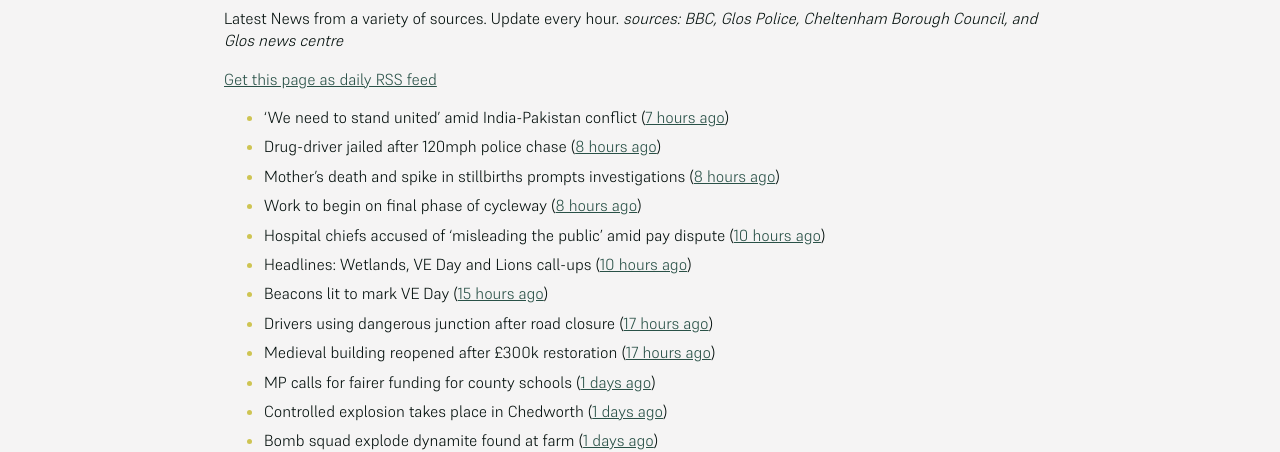
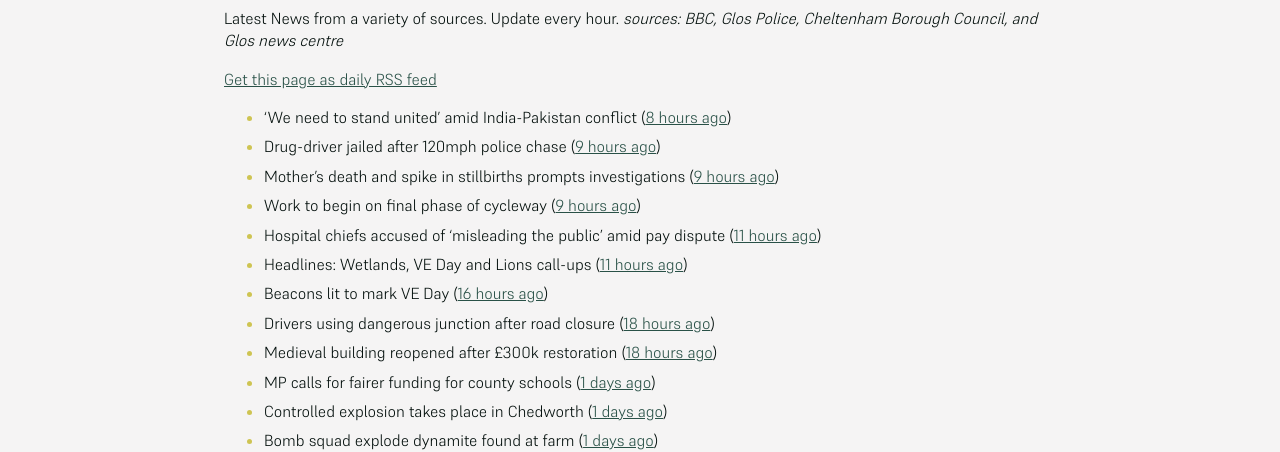
Before and after one commit to mat-0/cheltenham-open-data, a Jekyll site: the page built from _pages/news.md, in a window 1280 px wide. Shown: the part 266-718 px from the top of the page. Built offline with Jekyll 4.4.1, drawn with Linux system fonts in a browser that asks for light colours.

Commit message:
Updated 2025-05-09 23:57:55

```diff
--- a/_pages/news.md
+++ b/_pages/news.md
@@ -12,15 +12,15 @@ _sources: BBC, Glos Police, Cheltenham Borough Council, and Glos news centre_
 [Get this page as daily RSS feed](/daily.rss)
 
 <!-- news_marker starts -->
-- 'We need to stand united' amid India-Pakistan conflict ([7 hours ago](https://www.bbc.com/news/articles/cx202gvxgj7o))
-- Drug-driver jailed after 120mph police chase ([8 hours ago](https://www.bbc.com/news/articles/c8jgl2gdj3jo))
-- Mother’s death and spike in stillbirths prompts investigations ([8 hours ago](https://gloucesternewscentre.co.uk/mothers-death-and-spike-in-stillbirths-prompts-investigations/))
-- Work to begin on final phase of cycleway ([8 hours ago](https://www.bbc.com/news/articles/cjwq3242dego))
-- Hospital chiefs accused of ‘misleading the public’ amid pay dispute ([10 hours ago](https://gloucesternewscentre.co.uk/hospital-chiefs-accused-of-misleading-the-public-amid-pay-dispute/))
-- Headlines: Wetlands, VE Day and Lions call-ups ([10 hours ago](https://www.bbc.com/news/articles/c4gre522d7lo))
-- Beacons lit to mark VE Day ([15 hours ago](https://www.bbc.com/news/videos/c74nln2wnzko))
-- Drivers using dangerous junction after road closure ([17 hours ago](https://www.bbc.com/news/articles/c0qnq5jvwz0o))
-- Medieval building reopened after £300k restoration ([17 hours ago](https://www.bbc.com/news/articles/cwy6y3d1xz0o))
+- 'We need to stand united' amid India-Pakistan conflict ([8 hours ago](https://www.bbc.com/news/articles/cx202gvxgj7o))
+- Drug-driver jailed after 120mph police chase ([9 hours ago](https://www.bbc.com/news/articles/c8jgl2gdj3jo))
+- Mother’s death and spike in stillbirths prompts investigations ([9 hours ago](https://gloucesternewscentre.co.uk/mothers-death-and-spike-in-stillbirths-prompts-investigations/))
+- Work to begin on final phase of cycleway ([9 hours ago](https://www.bbc.com/news/articles/cjwq3242dego))
+- Hospital chiefs accused of ‘misleading the public’ amid pay dispute ([11 hours ago](https://gloucesternewscentre.co.uk/hospital-chiefs-accused-of-misleading-the-public-amid-pay-dispute/))
+- Headlines: Wetlands, VE Day and Lions call-ups ([11 hours ago](https://www.bbc.com/news/articles/c4gre522d7lo))
+- Beacons lit to mark VE Day ([16 hours ago](https://www.bbc.com/news/videos/c74nln2wnzko))
+- Drivers using dangerous junction after road closure ([18 hours ago](https://www.bbc.com/news/articles/c0qnq5jvwz0o))
+- Medieval building reopened after £300k restoration ([18 hours ago](https://www.bbc.com/news/articles/cwy6y3d1xz0o))
 - MP calls for fairer funding for county schools ([1 days ago](https://www.bbc.com/news/articles/c14kz050y3ro))
 - Controlled explosion takes place in Chedworth ([1 days ago](https://gloucesternewscentre.co.uk/controlled-explosion-takes-place-in-chedworth/))
 - Bomb squad explode dynamite found at farm ([1 days ago](https://www.bbc.com/news/articles/c0k34gzdmxko))
```
Also changed, not shown: _data/flood.json (+5 -69 lines), index.md (+6 -6 lines).
